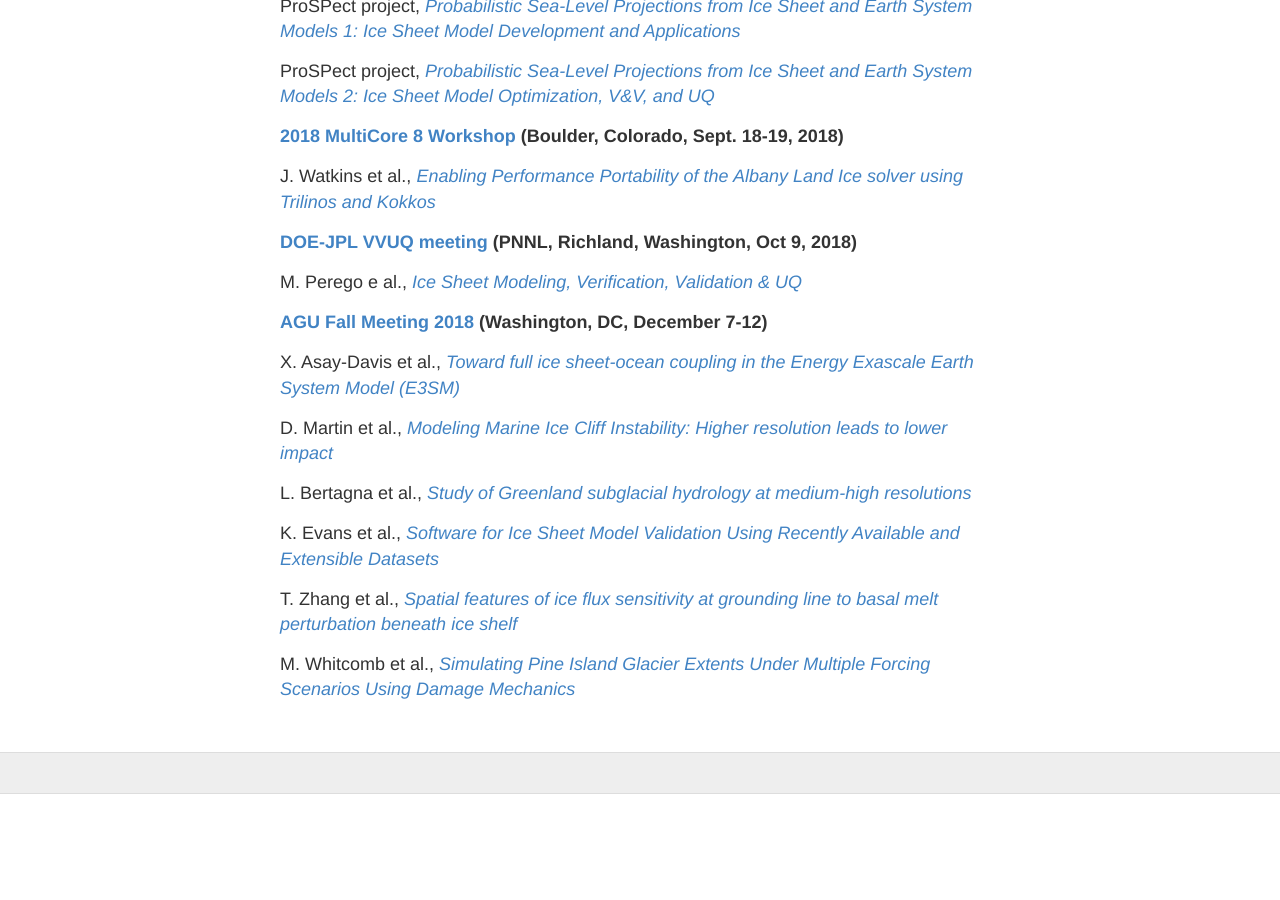
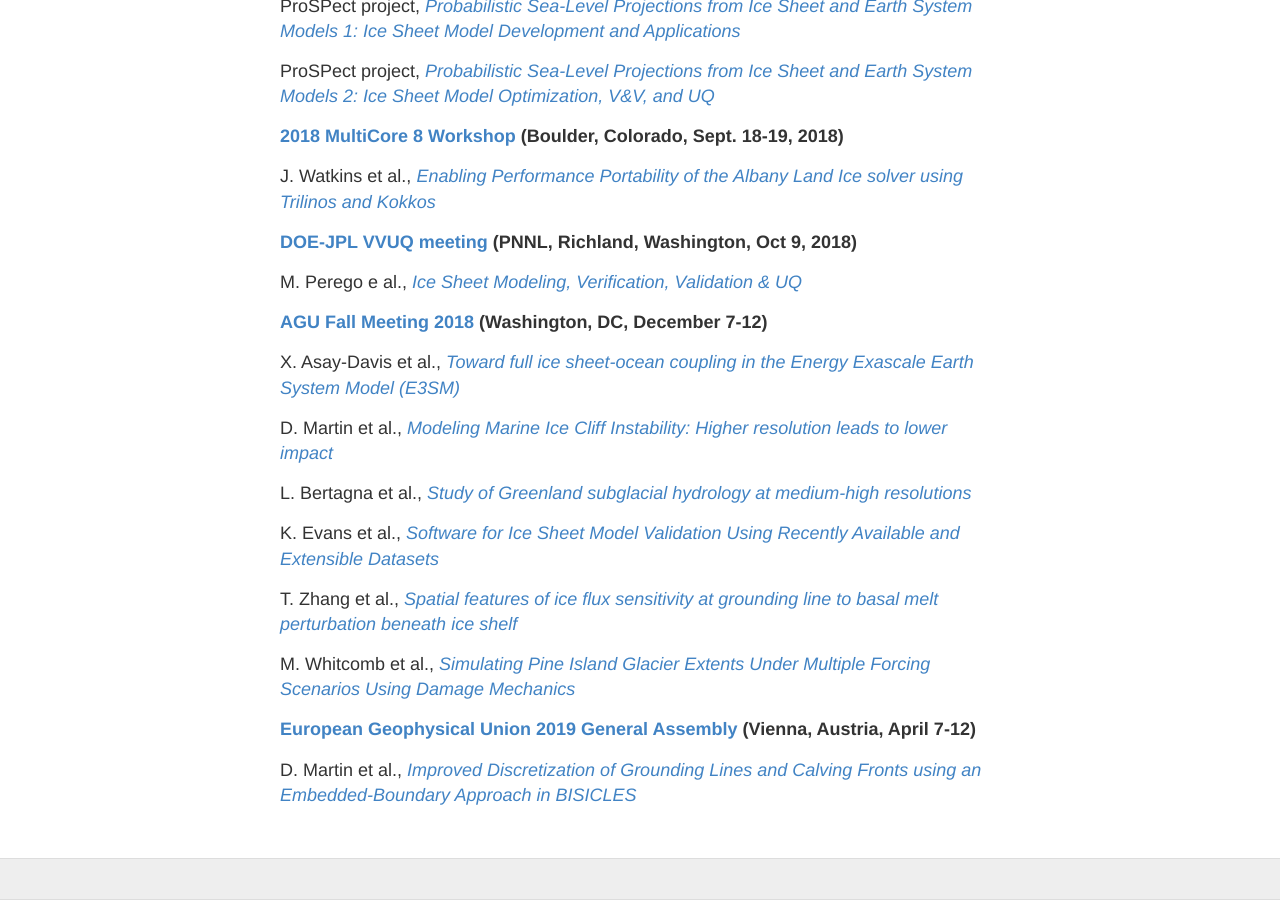
Before and after one commit to SLE-E3SM/SLE-E3SM.github.io, a Jekyll site: the page built from presentations.md, in a window 1280 px wide and 900 px high, scrolled down 2162 px. Built offline with Jekyll 4.4.1, drawn with Linux system fonts in a browser that asks for light colours; before the commit the page ends 2956 px from its top, so only the background shows below that.

Commit message:
add Martin et al. EGU 2019 presentation

```diff
--- a/presentations.md
+++ b/presentations.md
@@ -96,3 +96,7 @@ K. Evans et al., [*Software for Ice Sheet Model Validation Using Recently Availa
 T. Zhang et al., [*Spatial features of ice flux sensitivity at grounding line to basal melt perturbation beneath ice shelf*](https://drive.google.com/open?id=1tVeL1Hm5gJH7E5u5nUqRxSyDGb19ibCJ)
 
 M. Whitcomb et al., [*Simulating Pine Island Glacier Extents Under Multiple Forcing Scenarios Using Damage Mechanics*](https://drive.google.com/open?id=1trS2vx_BdI79pb8iS-XU7NYx_ifAX5Ju)
+
+**[European Geophysical Union 2019 General Assembly](https://www.egu2019.eu/) (Vienna, Austria, April 7-12)**
+
+D. Martin et al., [*Improved Discretization of Grounding Lines and Calving Fronts using an Embedded-Boundary Approach in BISICLES*](https://drive.google.com/open?id=1MK4MueZfx266PMvS-_q2xZ6AkJmTIN0d)
```
